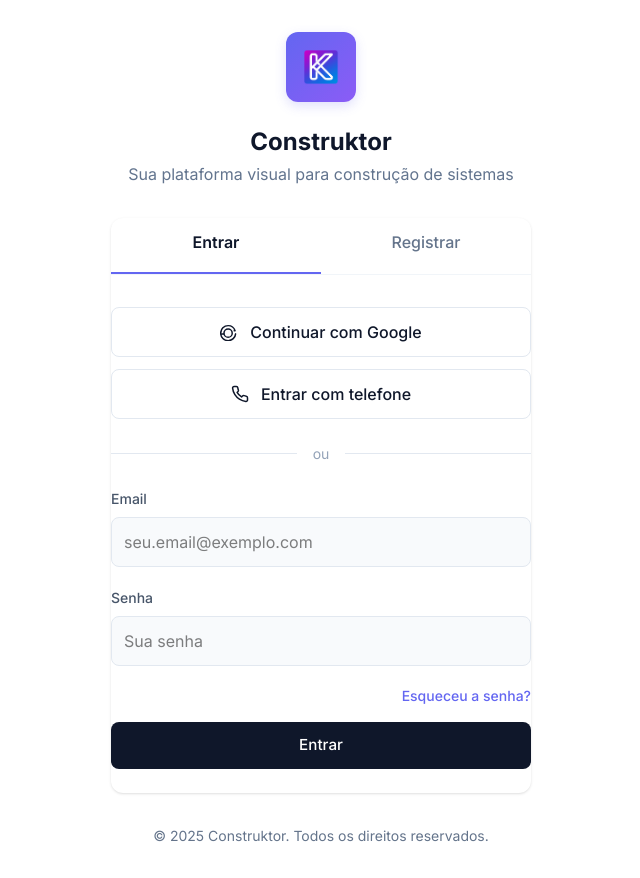
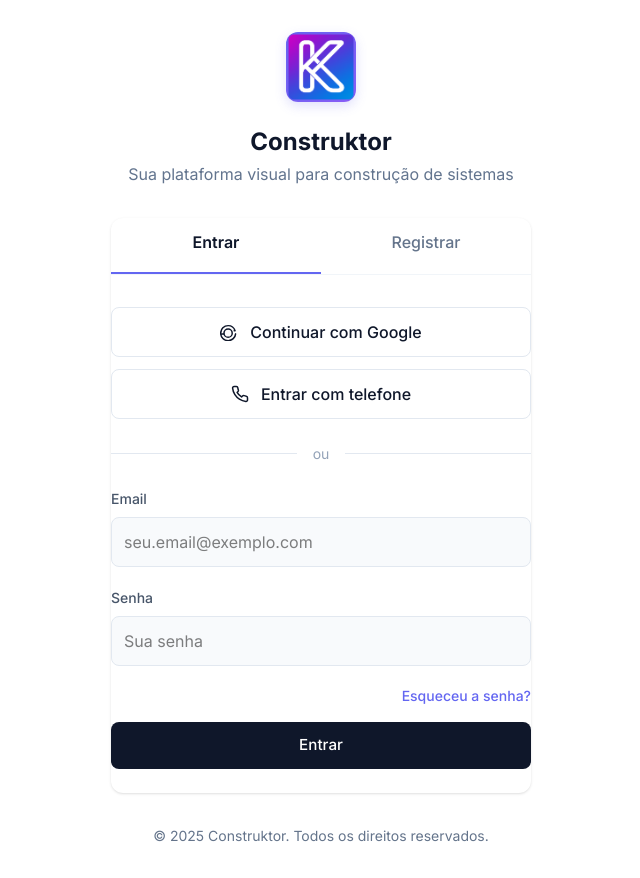
Before and after one commit to oliverlleo/Construktor, a React app: page pages/login.html in a window 1280 px wide. Shown: the whole page, without its empty margins (319-959 px from the left). Built offline with nearby package versions, Linux system fonts and the light colour scheme; no server answers; a script that the page names is missing.

Commit message:
Update login.html

```diff
--- a/pages/login.html
+++ b/pages/login.html
@@ -528,7 +528,7 @@
             <div class="notion-auth-header">
                 <div class="notion-auth-logo">
                     <div class="notion-logo-container">
-                        <img src="../imagem/logo.png" alt="Construktor Logo" class="w-9 h-9">
+                        <img src="../imagem/logo.png" alt="Construktor Logo" class="w-full h-full object-contain">
                     </div>
                 </div>
                 <h1 class="text-2xl font-bold text-slate-900 mb-1">Construktor</h1>
```
